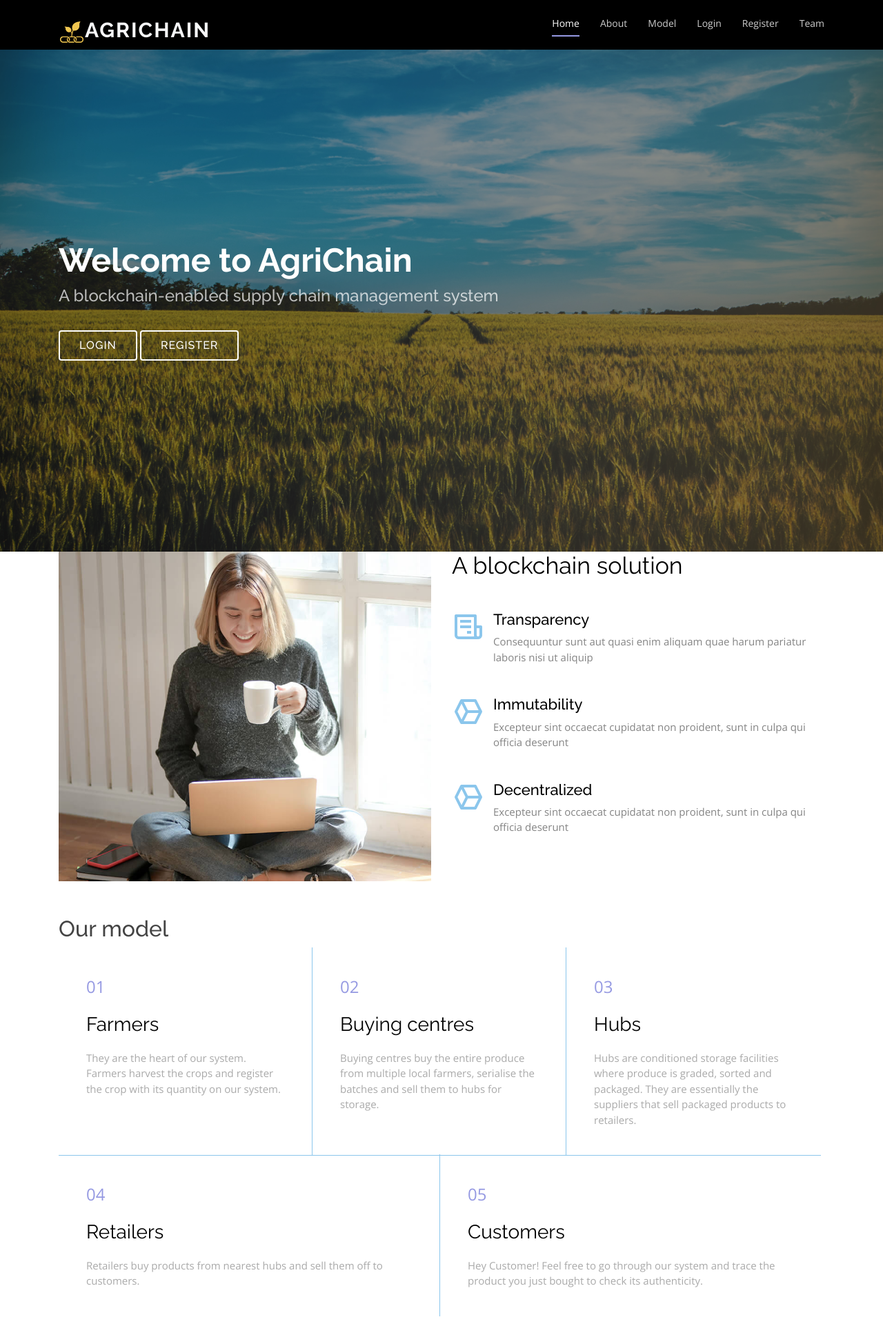
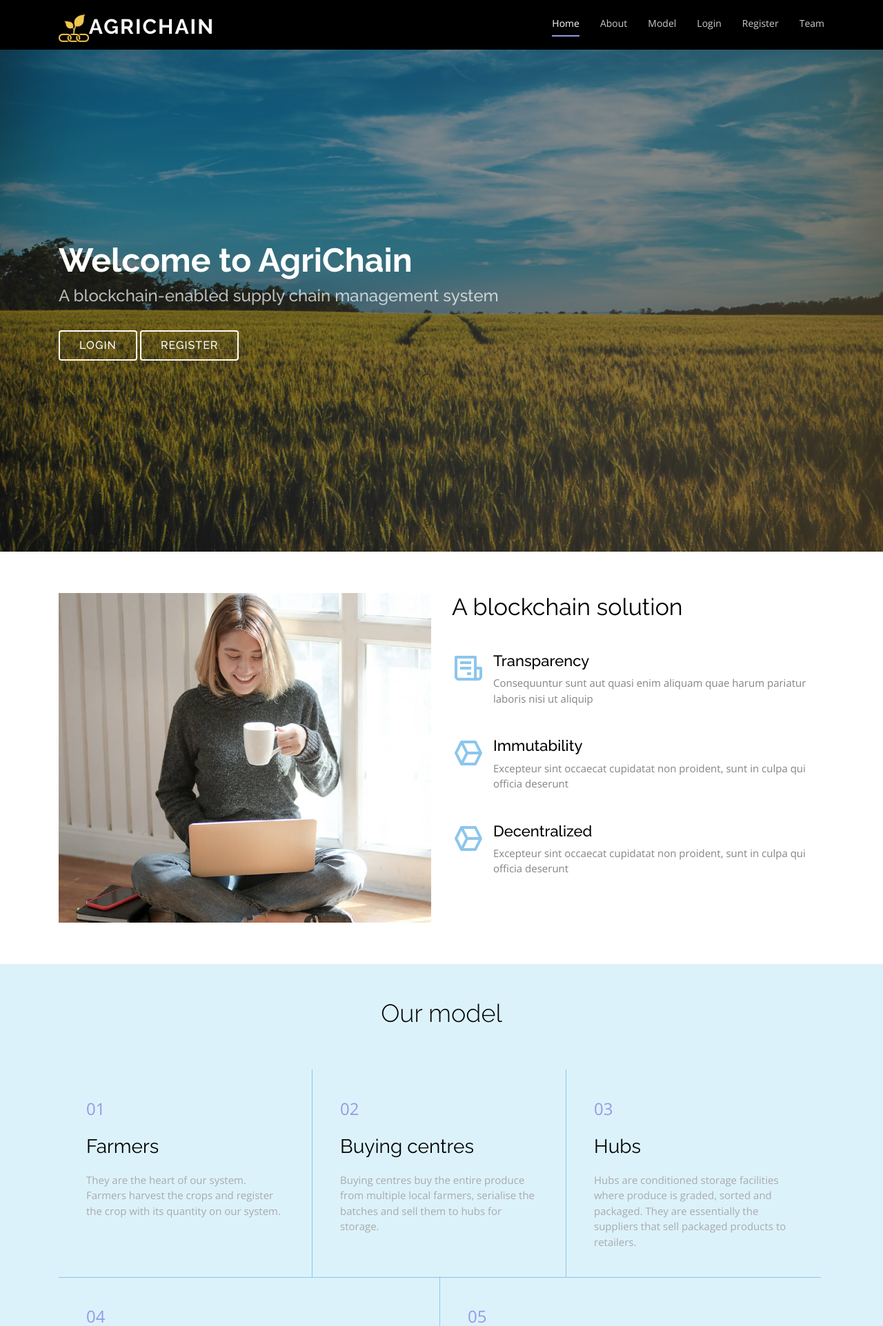
Before and after one commit to VidhiRambhia/FYP2021, a Flask app: page / in a window 1280 px wide. Shown: the top 1923 px of the page at 69% size. Run offline with Flask 2, Linux system fonts and the light colour scheme; parts of the project's set-up code (start-up, migrations or seed data) failed here and were passed over; some libraries are stand-ins or nearby versions; some web fonts are replaced.

Commit message:
minor changes

```diff
--- a/Agrochain/static/css/style.css
+++ b/Agrochain/static/css/style.css
@@ -4,20 +4,15 @@ body {
 }
 
 a {
-  color: rgb(139, 198, 236);
+  color:  rgb(139, 198, 236);
 }
 
 a:hover {
-  color: rgb(139, 198, 236);
+  color:  rgb(139, 198, 236);
   text-decoration: none;
 }
 
-h1,
-h2,
-h3,
-h4,
-h5,
-h6 {
+h1, h2, h3, h4, h5, h6 {
   font-family: "Raleway", sans-serif;
 }
 
@@ -32,7 +27,7 @@ h6 {
   border-radius: 3px;
   right: 15px;
   bottom: 15px;
-  background: rgb(139, 198, 236);
+  background:  rgb(139, 198, 236);
   color: #fff;
   transition: display 0.5s ease-in-out;
   z-index: 99999;
@@ -66,23 +61,22 @@ h6 {
 #header .logo h1 {
   font-size: 30px;
   margin: 0;
-  padding: 10px 0;
-  line-height: 1.25;
+  padding: 6px 0;
+  line-height: 1;
   font-weight: 700;
   letter-spacing: 2px;
   text-transform: uppercase;
 }
 
-#header .logo h1 a,
-#header .logo h1 a:hover {
+#header .logo h1 a, #header .logo h1 a:hover {
   color: #fff;
   text-decoration: none;
 }
 
 #header .logo img {
-  padding: 2px;
+  padding: 0;
   margin: 0;
-  max-height: 35px;
+  max-height: 40px;
 }
 
 @media (max-width: 992px) {
@@ -96,14 +90,13 @@ h6 {
 # Navigation Menu
 --------------------------------------------------------------*/
 /* Desktop Navigation */
-.nav-menu,
-.nav-menu * {
+.nav-menu, .nav-menu * {
   margin: 0;
   padding: 0;
   list-style: none;
 }
 
-.nav-menu>ul>li {
+.nav-menu > ul > li {
   position: relative;
   white-space: nowrap;
   float: left;
@@ -119,11 +112,11 @@ h6 {
   font-family: "Open Sans", sans-serif;
 }
 
-.nav-menu>ul>li+li {
+.nav-menu > ul > li + li {
   margin-left: 30px;
 }
 
-.nav-menu>ul>li>a:before {
+.nav-menu > ul > li > a:before {
   content: "";
   position: absolute;
   width: 100%;
@@ -136,16 +129,12 @@ h6 {
   transition: all 0.3s ease-in-out 0s;
 }
 
-.nav-menu a:hover:before,
-.nav-menu li:hover>a:before,
-.nav-menu .active>a:before {
+.nav-menu a:hover:before, .nav-menu li:hover > a:before, .nav-menu .active > a:before {
   visibility: visible;
   width: 100%;
 }
 
-.nav-menu a:hover,
-.nav-menu .active>a,
-.nav-menu li:hover>a {
+.nav-menu a:hover, .nav-menu .active > a, .nav-menu li:hover > a {
   color: #fff;
 }
 
@@ -163,7 +152,7 @@ h6 {
   transition: ease all 0.3s;
 }
 
-.nav-menu .drop-down:hover>ul {
+.nav-menu .drop-down:hover > ul {
   opacity: 1;
   visibility: visible;
 }
@@ -181,13 +170,11 @@ h6 {
   color: #062822;
 }
 
-.nav-menu .drop-down ul a:hover,
-.nav-menu .drop-down ul .active>a,
-.nav-menu .drop-down ul li:hover>a {
+.nav-menu .drop-down ul a:hover, .nav-menu .drop-down ul .active > a, .nav-menu .drop-down ul li:hover > a {
   color: rgb(139, 198, 236);
 }
 
-.nav-menu .drop-down>a:after {
+.nav-menu .drop-down > a:after {
   content: "\ea99";
   font-family: IcoFont;
   padding-left: 5px;
@@ -198,17 +185,17 @@ h6 {
   left: calc(100% - 30px);
 }
 
-.nav-menu .drop-down .drop-down:hover>ul {
+.nav-menu .drop-down .drop-down:hover > ul {
   opacity: 1;
   top: 0;
   left: 100%;
 }
 
-.nav-menu .drop-down .drop-down>a {
+.nav-menu .drop-down .drop-down > a {
   padding-right: 35px;
 }
 
-.nav-menu .drop-down .drop-down>a:after {
+.nav-menu .drop-down .drop-down > a:after {
   content: "\eaa0";
   font-family: IcoFont;
   position: absolute;
@@ -219,12 +206,10 @@ h6 {
   .nav-menu .drop-down .drop-down ul {
     left: -90%;
   }
-
-  .nav-menu .drop-down .drop-down:hover>ul {
+  .nav-menu .drop-down .drop-down:hover > ul {
     left: -100%;
   }
-
-  .nav-menu .drop-down .drop-down>a:after {
+  .nav-menu .drop-down .drop-down > a:after {
     content: "\ea9d";
   }
 }
@@ -280,14 +265,12 @@ h6 {
   outline: none;
 }
 
-.mobile-nav a:hover,
-.mobile-nav .active>a,
-.mobile-nav li:hover>a {
+.mobile-nav a:hover, .mobile-nav .active > a, .mobile-nav li:hover > a {
   color: #1bac91;
   text-decoration: none;
 }
 
-.mobile-nav .drop-down>a:after {
+.mobile-nav .drop-down > a:after {
   content: "\ea99";
   font-family: IcoFont;
   padding-left: 10px;
@@ -295,11 +278,11 @@ h6 {
   right: 15px;
 }
 
-.mobile-nav .active.drop-down>a:after {
+.mobile-nav .active.drop-down > a:after {
   content: "\eaa1";
 }
 
-.mobile-nav .drop-down>a {
+.mobile-nav .drop-down > a {
   padding-right: 35px;
 }
 
@@ -394,8 +377,8 @@ h6 {
 }
 
 #hero .btn-get-started:hover {
-  border-color: rgba(167, 223, 245, 0.6);
-  background: rgba(167, 223, 245, 0.6);
+  border-color:  rgba(167, 223, 245, 0.6);
+  background:  rgba(167, 223, 245, 0.6);
 }
 
 @media (min-width: 1024px) {
@@ -416,7 +399,6 @@ h6 {
     font-size: 28px;
     line-height: 36px;
   }
-
   #hero h2 {
     font-size: 18px;
     line-height: 24px;
@@ -425,12 +407,42 @@ h6 {
 }
 
 /*--------------------------------------------------------------
+# Sections General
+--------------------------------------------------------------*/
+section {
+  padding: 60px 0;
+  overflow: hidden;
+}
+
+.section-bg {
+  background-color:rgba(167, 223, 245, 0.4);
+}
+
+.section-title {
+  padding-bottom: 40px;
+  text-align: center;
+}
+
+.section-title h2 {
+  font-size: 36px;
+  font-weight: 300;
+  margin-bottom: 20px;
+  padding-bottom: 0;
+  color: black;
+}
+
+.section-title p {
+  margin-bottom: 0;
+}
+
+
+/*--------------------------------------------------------------
 # About
 --------------------------------------------------------------*/
 .about h3 {
   font-weight: 400;
   font-size: 34px;
-  color: black;
+  color: #21413c;
 }
 
 .about .icon-box {
@@ -447,7 +459,7 @@ h6 {
   font-size: 22px;
   font-weight: 500;
   margin-left: 60px;
-  color: black;
+  color: #21413c;
 }
 
 .about .icon-box p {
--- a/Agrochain/templates/ChooseRole.html
+++ b/Agrochain/templates/ChooseRole.html
@@ -45,11 +45,11 @@
           <nav class="nav-menu d-none d-lg-block">
             <ul>
               <li><a href="home">Home</a></li>
-              <li><a href="#about">About</a></li>
-              <li><a href="#steps">Model</a></li>
+              <li><a href="/#about">About</a></li>
+              <li><a href="/#steps">Model</a></li>
               <li><a href="login">Login</a></li>
               <li class="active"><a href="chooseRole">Register</a></li>
-              <li><a href="#team">Team</a></li>
+              <li><a href="/#team">Team</a></li>
             </ul>
           </nav><!-- .nav-menu -->
 
--- a/Agrochain/templates/FarmerFunctions.html
+++ b/Agrochain/templates/FarmerFunctions.html
@@ -45,11 +45,11 @@
         <nav class="nav-menu d-none d-lg-block">
             <ul>
             <li class="active"><a href="home">Home</a></li>
-            <li><a href="#about">About</a></li>
-            <li><a href="#steps">Model</a></li>
+            <li><a href="/#about">About</a></li>
+            <li><a href="/#steps">Model</a></li>
             <li><a href="login">Login</a></li>
             <li><a href="chooseRole">Register</a></li>
-            <li><a href="#team">Team</a></li>
+            <li><a href="/#team">Team</a></li>
             </ul>
         </nav><!-- .nav-menu -->
 
--- a/Agrochain/templates/Login.html
+++ b/Agrochain/templates/Login.html
@@ -42,11 +42,11 @@
           <nav class="nav-menu d-none d-lg-block">
             <ul>
               <li><a href="home">Home</a></li>
-              <li><a href="#about">About</a></li>
-              <li><a href="#steps">Model</a></li>
+              <li><a href="/#about">About</a></li>
+              <li><a href="/#steps">Model</a></li>
               <li class="active"><a href="login">Login</a></li>
               <li><a href="chooseRole">Register</a></li>
-              <li><a href="#team">Team</a></li>
+              <li><a href="/#team">Team</a></li>
             </ul>
           </nav><!-- .nav-menu -->
 
--- a/Agrochain/templates/home.html
+++ b/Agrochain/templates/home.html
@@ -102,7 +102,7 @@
     <section id="steps" class="steps section-bg">
       <div class="container">
 
-        <div class="section-title" data-aos="fade-up">
+        <div class="section-title aos-init aos-animate" data-aos="fade-up">
           <h2>Our model</h2>
         </div>
         <div class="row no-gutters">
@@ -141,6 +141,8 @@
 
       </div>
     </section><!-- End Steps Section -->
+
+
 
     <!-- ======= Team Section ======= -->
     <section id="team" class="team">
--- a/Agrochain/templates/registerFarmer.html
+++ b/Agrochain/templates/registerFarmer.html
@@ -44,11 +44,11 @@
       <nav class="nav-menu d-none d-lg-block">
         <ul>
           <li><a href="home">Home</a></li>
-          <li><a href="#about">About</a></li>
-          <li><a href="#steps">Model</a></li>
+          <li><a href="/#about">About</a></li>
+          <li><a href="/#steps">Model</a></li>
           <li><a href="login">Login</a></li>
           <li class="active"><a href="chooseRole">Register</a></li>
-          <li><a href="#team">Team</a></li>
+          <li><a href="/#team">Team</a></li>
         </ul>
       </nav><!-- .nav-menu -->
 
```
Also changed, not shown: Agrochain/templates/addCropDetails.html (+6 -3 lines).
